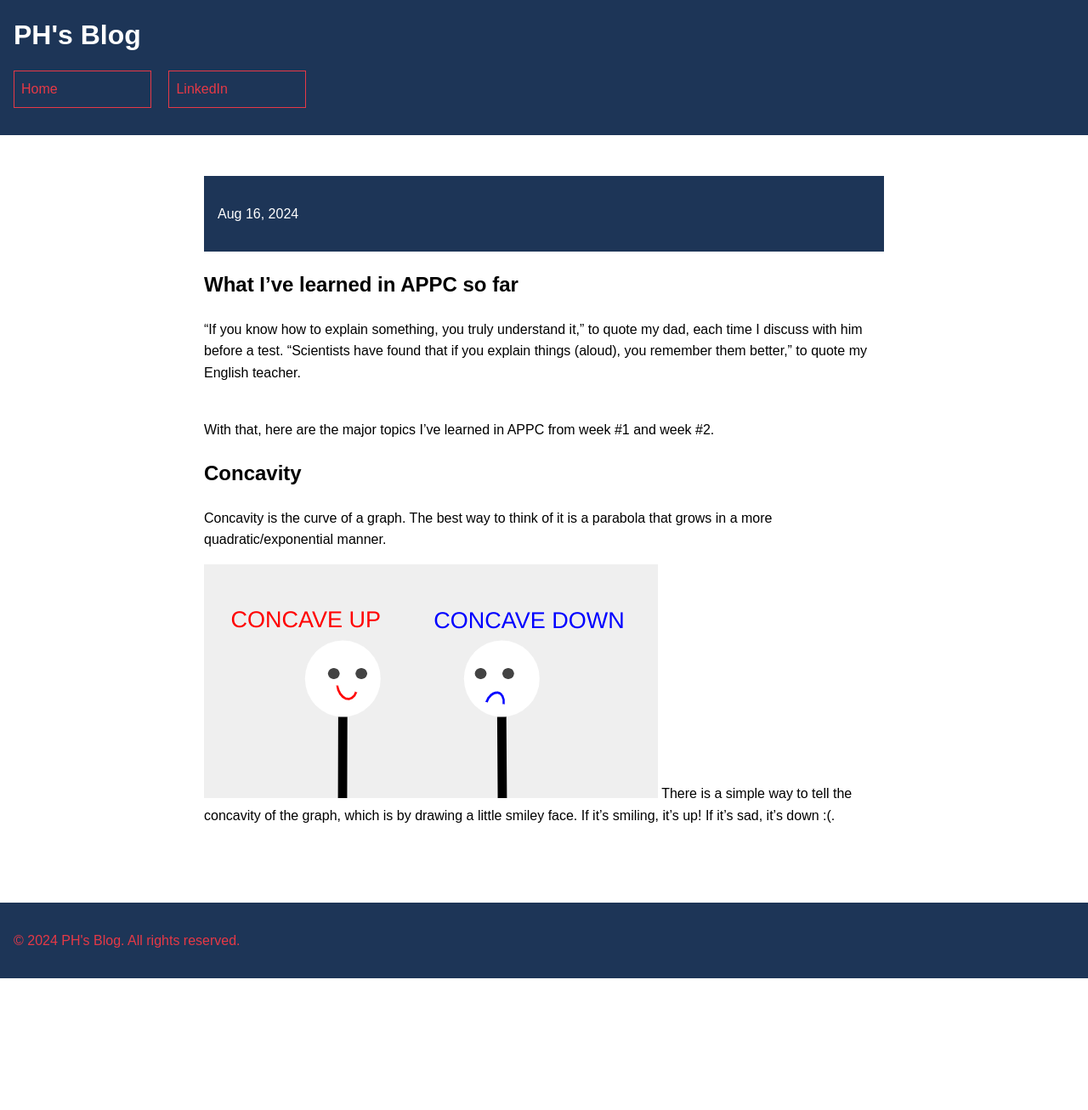
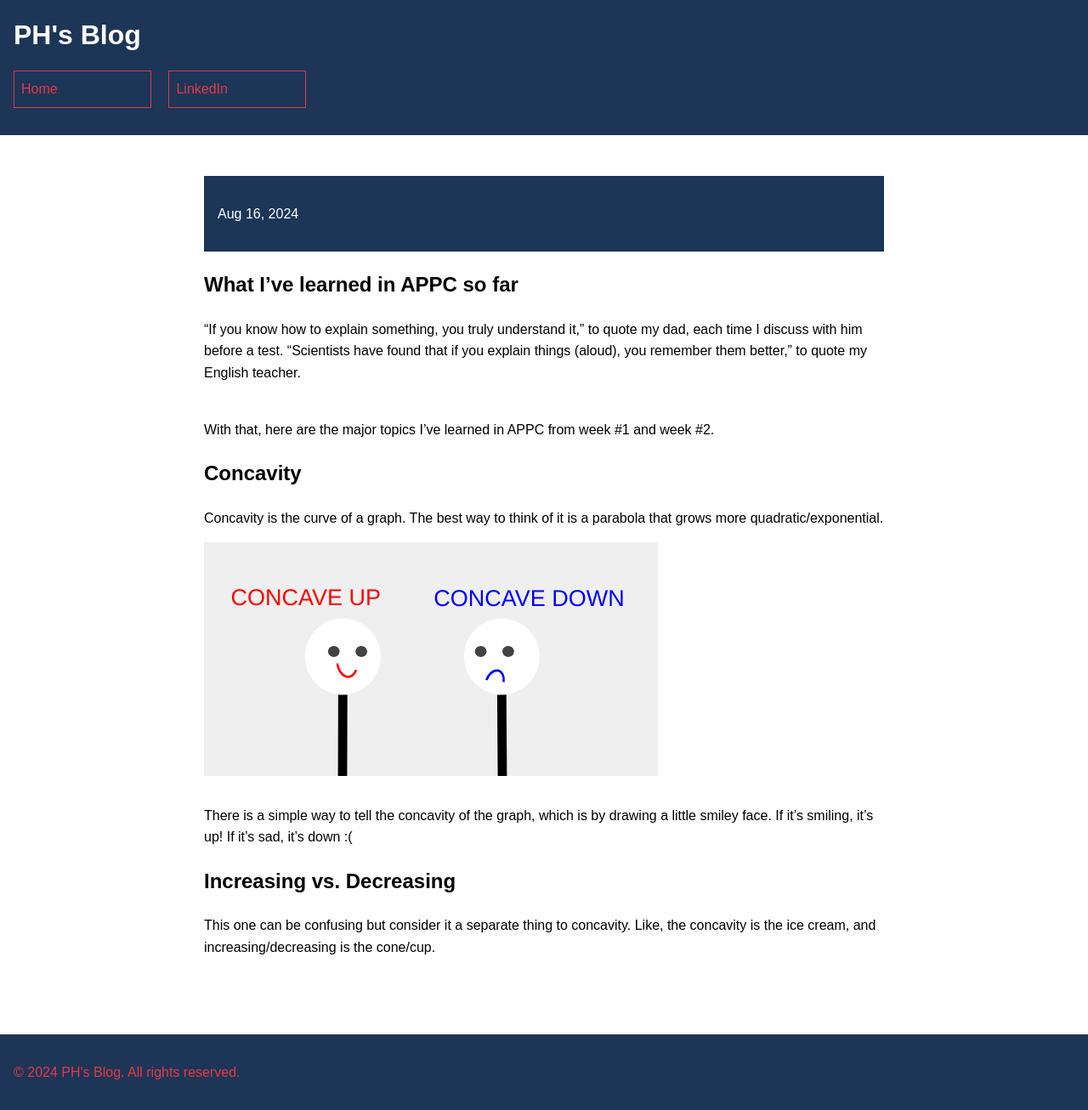
Before and after one commit to CaptainSapphire/PH-s-Blog, a Jekyll site: the page built from _posts/2024-08-16-APPC.md, in a window 1280 px wide. Shown: the whole page at 85% size. Built offline with Jekyll 4.4.1, drawn with Linux system fonts in a browser that asks for light colours; our own code applies the rules of GitHub Pages for plain Markdown files; before the commit the page ends 1151 px from its top, so only the background shows below that.

Commit message:
Update 2024-08-16-APPC.md

```diff
--- a/_posts/2024-08-16-APPC.md
+++ b/_posts/2024-08-16-APPC.md
@@ -6,7 +6,10 @@ have found that if you explain things (aloud), you remember them better," to quo
 With that, here are the major topics I've learned in APPC from week #1 and week #2.
 
 ## Concavity
-Concavity is the curve of a graph. The best way to think of it is a parabola that grows in a more quadratic/exponential manner.
+Concavity is the curve of a graph. The best way to think of it is a parabola that grows more quadratic/exponential.
 
-!["Concavity Cartoon"](https://github.com/CaptainSapphire/PH-s-Blog/blob/main/assets/august/Screenshot%202024-08-15%209.00.01%20AM.png?raw=true)
-There is a simple way to tell the concavity of the graph, which is by drawing a little smiley face. If it's smiling, it's up! If it's sad, it's down :(.
+!["Concavity Cartoon"](https://github.com/CaptainSapphire/PH-s-Blog/blob/main/assets/august/Screenshot%202024-08-15%209.00.01%20AM.png?raw=true)<br><br>
+There is a simple way to tell the concavity of the graph, which is by drawing a little smiley face. If it's smiling, it's up! If it's sad, it's down :(
+
+## Increasing vs. Decreasing
+This one can be confusing but consider it a separate thing to concavity. Like, the concavity is the ice cream, and increasing/decreasing is the cone/cup.
```
